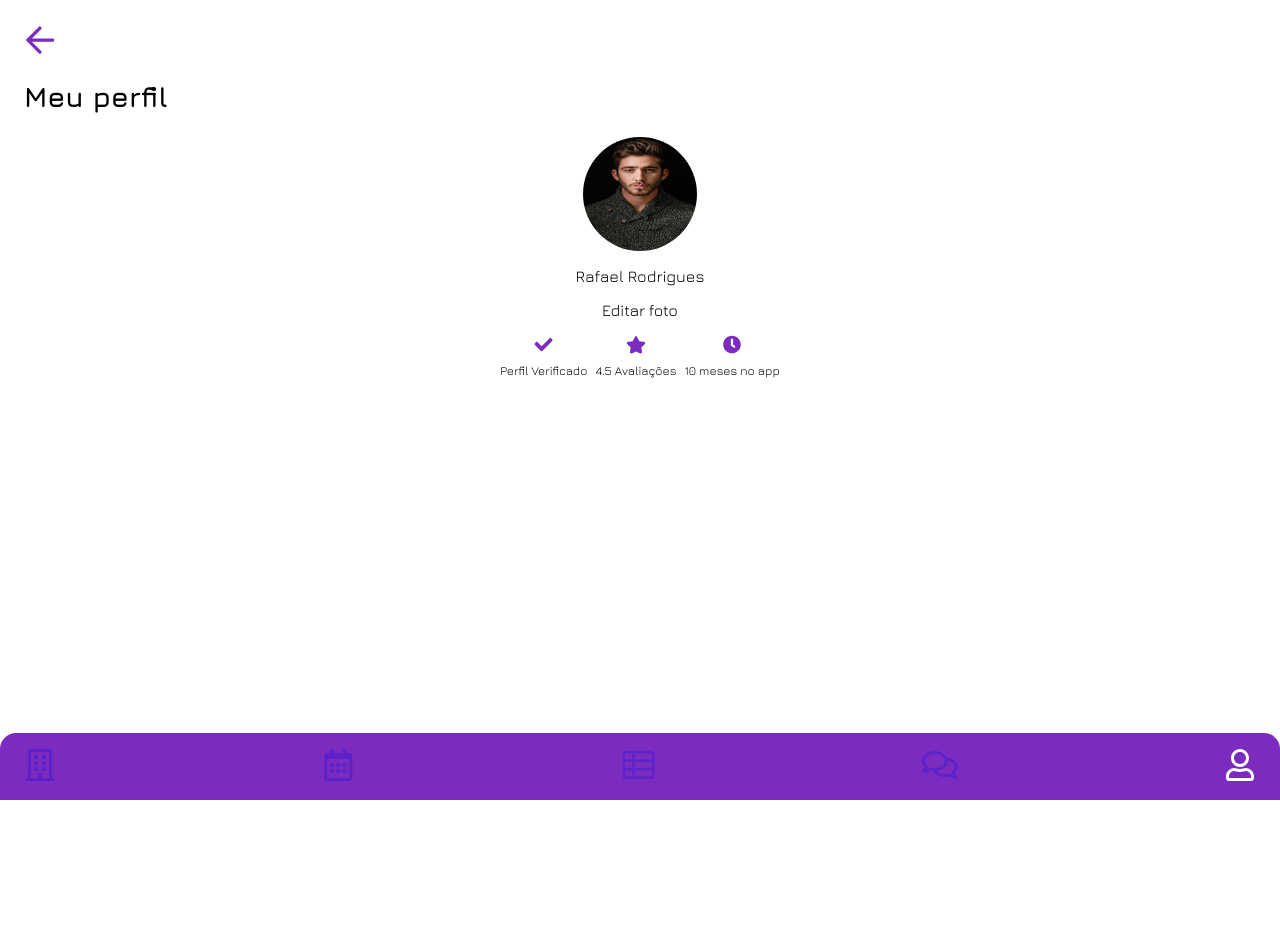
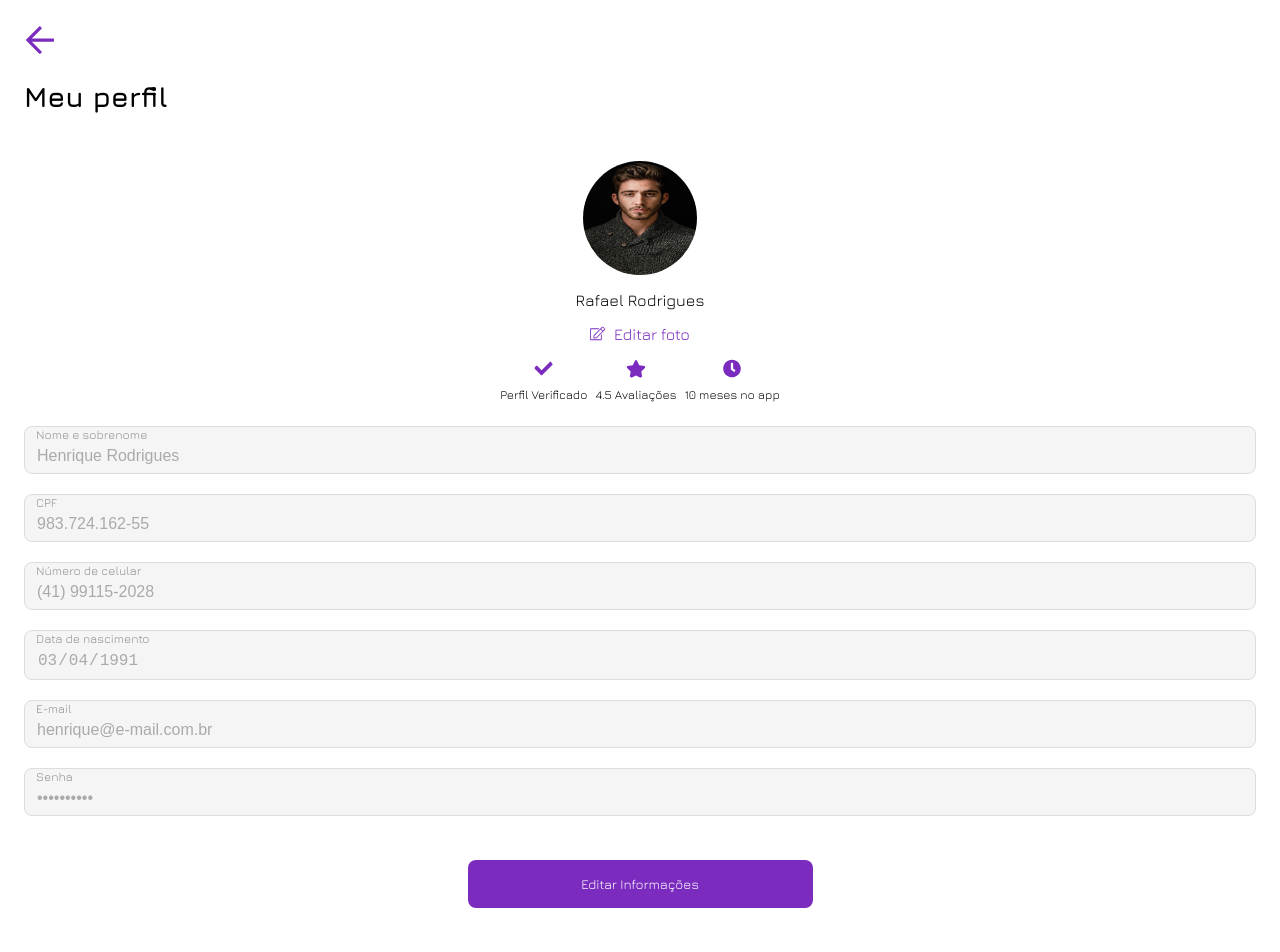
Before and after one commit to miguel-willians/Pounsflats, a React (Vite) app: page /profile in a window 1280 px wide. Shown: the top 952 px of the page. Before the commit the page ends 800 px from the top, so only its background shows below. Built offline with nearby package versions, Linux system fonts and the light colour scheme.

Commit message:
Adicionando o ProfileInfo e PersonalInfo ao Profile

```diff
--- a/src/components/Button.module.css
+++ b/src/components/Button.module.css
@@ -6,14 +6,23 @@
   border-radius: 8px;
 }
 
-.inactive {
+.filterInactive {
   background-color: var(--main-white);
   color: var(--main-black);
   border: 1px solid var(--border-inactive);
 }
 
-.active {
+.filterActive {
   background-color: var(--main-purple);
   color: var(--main-white);
   border: none;
 }
+
+.default {
+  background-color: var(--main-purple);
+  color: var(--main-white);
+  padding: 4px 16px;
+  width: 345px;
+  height: 48px;
+  border: none;
+}
--- a/src/components/Filters.jsx
+++ b/src/components/Filters.jsx
@@ -5,12 +5,8 @@
 function Filters() {
   return (
     <div className={styles.filters}>
-      <Button type="active" onClick={() => console.log("clicou")}>
-        Todos os Flats
-      </Button>
-      <Button type="inactive" onClick={() => console.log("clicou")}>
-        Indisponíveis
-      </Button>
+      <Button type="filterActive">Todos os Flats</Button>
+      <Button type="filterInactive">Indisponíveis</Button>
     </div>
   );
 }
--- a/src/components/PersonalInfo.jsx
+++ b/src/components/PersonalInfo.jsx
@@ -1,35 +1,61 @@
+import Button from "./Button";
 import styles from "./PersonalInfo.module.css";
 
 function PersonalInfo() {
   return (
     <section>
-      <form className={styles.formContainer}>
+      <form>
         <div className={styles.formGroup}>
+          <input
+            type="text"
+            id="name"
+            defaultValue="Henrique Rodrigues"
+            disabled
+          />
           <label htmlFor="name">Nome e sobrenome</label>
-          <input type="text" id="name" placeholder="Henrique Rodrigues" />
         </div>
         <div className={styles.formGroup}>
+          <input type="text" id="cpf" defaultValue="983.724.162-55" disabled />
           <label htmlFor="cpf">CPF</label>
-          <input type="text" id="cpf" placeholder="983.724.162-55" />
         </div>
         <div className={styles.formGroup}>
+          <input
+            type="text"
+            id="phone"
+            defaultValue="(41) 99115-2028"
+            disabled
+          />
           <label htmlFor="phone">Número de celular</label>
-          <input type="text" id="phone" placeholder="(41) 99115-2028" />
         </div>
         <div className={styles.formGroup}>
+          <input
+            type="date"
+            id="birthdate"
+            defaultValue="1991-03-04"
+            disabled
+          />
           <label htmlFor="birthdate">Data de nascimento</label>
-          <div className={styles.inputWithIcon}>
-            <input type="date" id="birthdate" defaultValue="1991-03-04" />
-            <span className={styles.icon}>📅</span>
-          </div>
         </div>
         <div className={styles.formGroup}>
+          <input
+            type="email"
+            id="email"
+            defaultValue="henrique@e-mail.com.br"
+            disabled
+          />
           <label htmlFor="email">E-mail</label>
-          <input type="email" id="email" placeholder="henrique@e-mail.com.br" />
         </div>
         <div className={styles.formGroup}>
+          <input
+            type="password"
+            id="password"
+            defaultValue="**********"
+            disabled
+          />
           <label htmlFor="password">Senha</label>
-          <input type="password" id="password" placeholder="**********" />
+        </div>
+        <div className={styles.edit}>
+          <Button type="default">Editar Informações</Button>
         </div>
       </form>
     </section>
--- a/src/components/PersonalInfo.module.css
+++ b/src/components/PersonalInfo.module.css
@@ -1,51 +1,47 @@
-.formContainer {
-  width: 100%;
-  max-width: 400px;
-  background-color: #fff;
-  padding: 20px;
-  border-radius: 8px;
-  box-shadow: 0 2px 4px rgba(0, 0, 0, 0.1);
-  box-sizing: border-box;
-}
-
 .formGroup {
-  margin-bottom: 15px;
-}
-
-label {
-  display: block;
-  font-size: 14px;
-  color: #8e8e8e;
-  margin-bottom: 5px;
+  position: relative;
+  margin-bottom: 20px;
 }
 
 input {
   width: 100%;
-  padding: 10px;
+  padding: 20px 12px 8px;
   font-size: 16px;
   border: 1px solid #ddd;
   border-radius: 8px;
   background-color: #f5f5f5;
+  color: #aaa; /* Texto cinza */
+  pointer-events: none; /* Desabilita interações */
   box-sizing: border-box;
 }
 
-input::placeholder {
-  color: #bbb;
+input:disabled {
+  background-color: #f5f5f5;
+  color: #aaa;
 }
 
-.inputWithIcon {
-  position: relative;
-}
-
-.inputWithIcon input {
-  padding-right: 35px;
-}
-
-.icon {
+label {
   position: absolute;
-  right: 10px;
+  left: 12px;
   top: 50%;
   transform: translateY(-50%);
   font-size: 16px;
   color: #bbb;
+  transition: all 0.3s ease;
+  pointer-events: none; /* Evita interação com o label */
 }
+
+input:focus + label,
+input:not(:placeholder-shown) + label,
+input[value]:not([value=""]) + label {
+  top: 8px;
+  font-size: 12px;
+  color: #8e8e8e;
+}
+
+.edit {
+  padding: 24px;
+  display: flex;
+  justify-content: center;
+  gap: 10px;
+}
--- a/src/components/ProfileInfo.jsx
+++ b/src/components/ProfileInfo.jsx
@@ -4,6 +4,7 @@
 import StarIcon from "../assets/icons/StarIcon.svg";
 import ClockIcon from "../assets/icons/ClockIcon.svg";
 import VerifiedIcon from "../assets/icons/VerifiedIcon.svg";
+import EditIcon from "../assets/icons/EditIcon.svg";
 
 function ProfileInfo() {
   return (
@@ -11,7 +12,8 @@
       <div className={styles.profile}>
         <img src={ProfilePic} alt="Profile pic" />
         <p>Rafael Rodrigues</p>
-        <div>
+        <div className={styles.editPic}>
+          <img src={EditIcon} alt="Edit Icon" />
           <p>Editar foto</p>
         </div>
         <div className={styles.info}>
--- a/src/components/ProfileInfo.module.css
+++ b/src/components/ProfileInfo.module.css
@@ -1,6 +1,7 @@
 .profile {
   display: flex;
   flex-direction: column;
+  align-items: center;
   gap: 16px;
 }
 
@@ -18,6 +19,7 @@
 .info div {
   display: flex;
   flex-direction: column;
+  align-items: center;
   gap: 8px;
   font-size: 0.75rem;
 }
@@ -26,3 +28,16 @@
   width: 20px;
   height: 20px;
 }
+
+.editPic {
+  display: flex;
+  flex-direction: row;
+  color: var(--main-purple);
+  gap: 8px;
+}
+
+.editPic img {
+  border-radius: 0;
+  width: 16px;
+  height: 16px;
+}
--- a/src/pages/Profile.jsx
+++ b/src/pages/Profile.jsx
@@ -4,6 +4,7 @@
 
 import ArrowIcon from "../assets/icons/ArrowIcon";
 import ProfileInfo from "../components/ProfileInfo";
+import PersonalInfo from "../components/PersonalInfo";
 
 function Profile() {
   return (
@@ -11,9 +12,11 @@
       <Header>
         <ArrowIcon />
         <h1>Meu perfil</h1>
+      </Header>
+      <Main>
         <ProfileInfo />
-      </Header>
-      <Main></Main>
+        <PersonalInfo />
+      </Main>
       <Menu />
     </>
   );
```
Also changed, not shown: src/assets/icons/EditIcon.svg (added).
